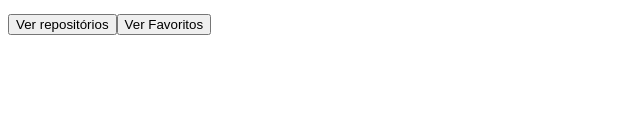
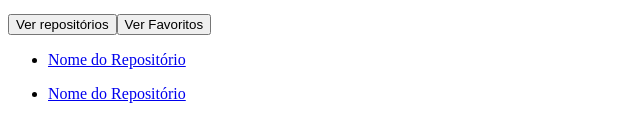
Before and after one commit to SallesCosta/reactLearning, a React (Vite) app in the folder Github/: page / in a window 1280 px wide. Shown: the part 435-572 px from the top of the page, without its empty margins (0-640 px from the left). Built offline with nearby package versions, Linux system fonts and the light colour scheme.

Commit message:
marcação app GitHub

```diff
--- a/Github/src/App.jsx
+++ b/Github/src/App.jsx
@@ -18,6 +18,12 @@ function App() {
           <button>Ver repositórios</button>
           <button>Ver Favoritos </button>
         </div>
+        <ul className='repos'>
+          <li><a href='#'> Nome do Repositório</a></li>
+        </ul>
+        <ul className='starred'>
+          <li><a href='#'> Nome do Repositório</a></li>
+        </ul>
       </div>
     </div>
   )
```
